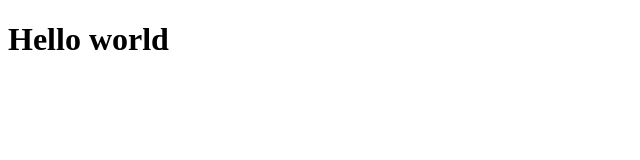
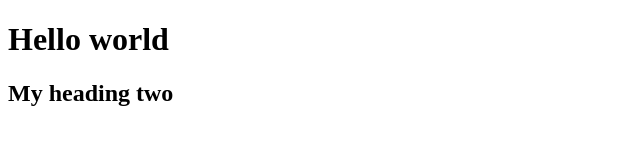
Before and after one commit to KAbaidoo/my-repo, a plain HTML site: page index.html in a window 1280 px wide. Shown: the whole page, without its empty margins (0-640 px from the left). Drawn offline with Linux system fonts and the light colour scheme.

Commit message:
added heading two

```diff
--- a/index.html
+++ b/index.html
@@ -8,5 +8,6 @@
 </head>
 <body>
     <h1>Hello world</h1>
+    <h2>My heading two</h2>
 </body>
 </html>
```
